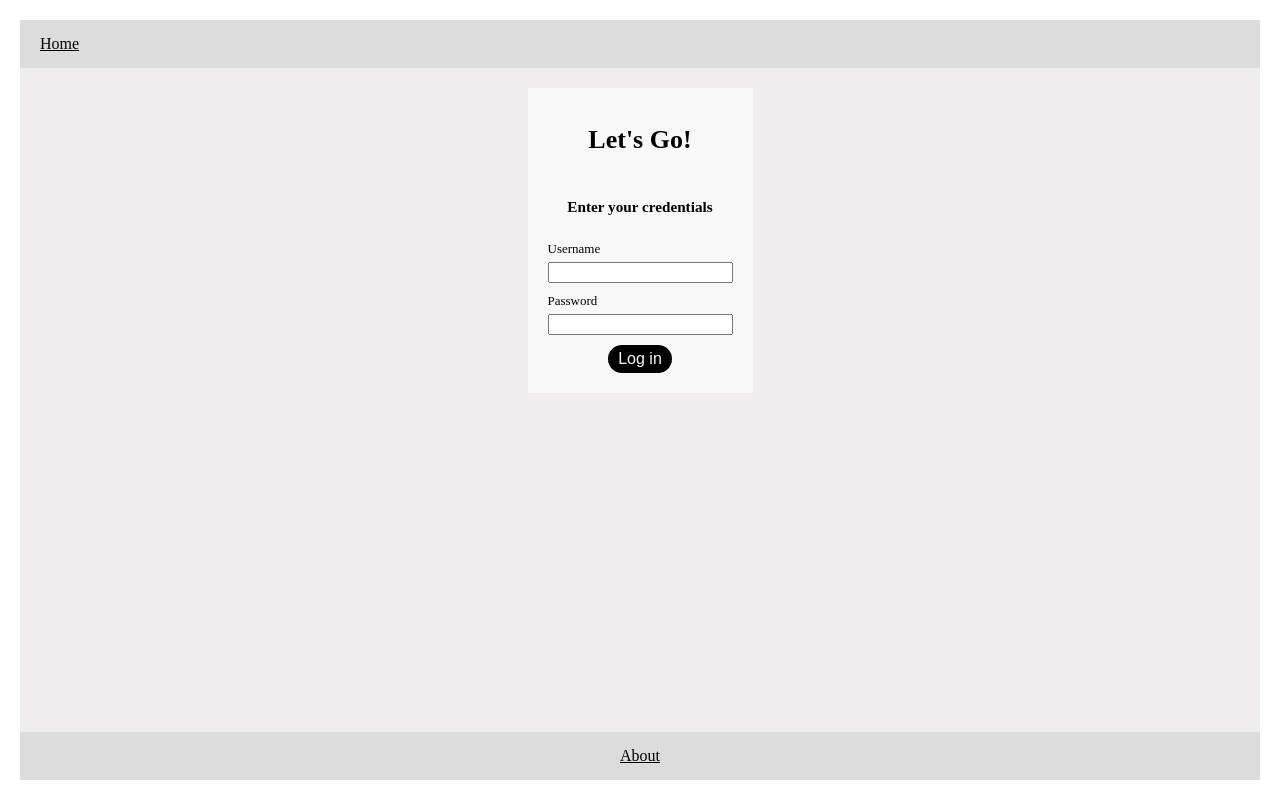
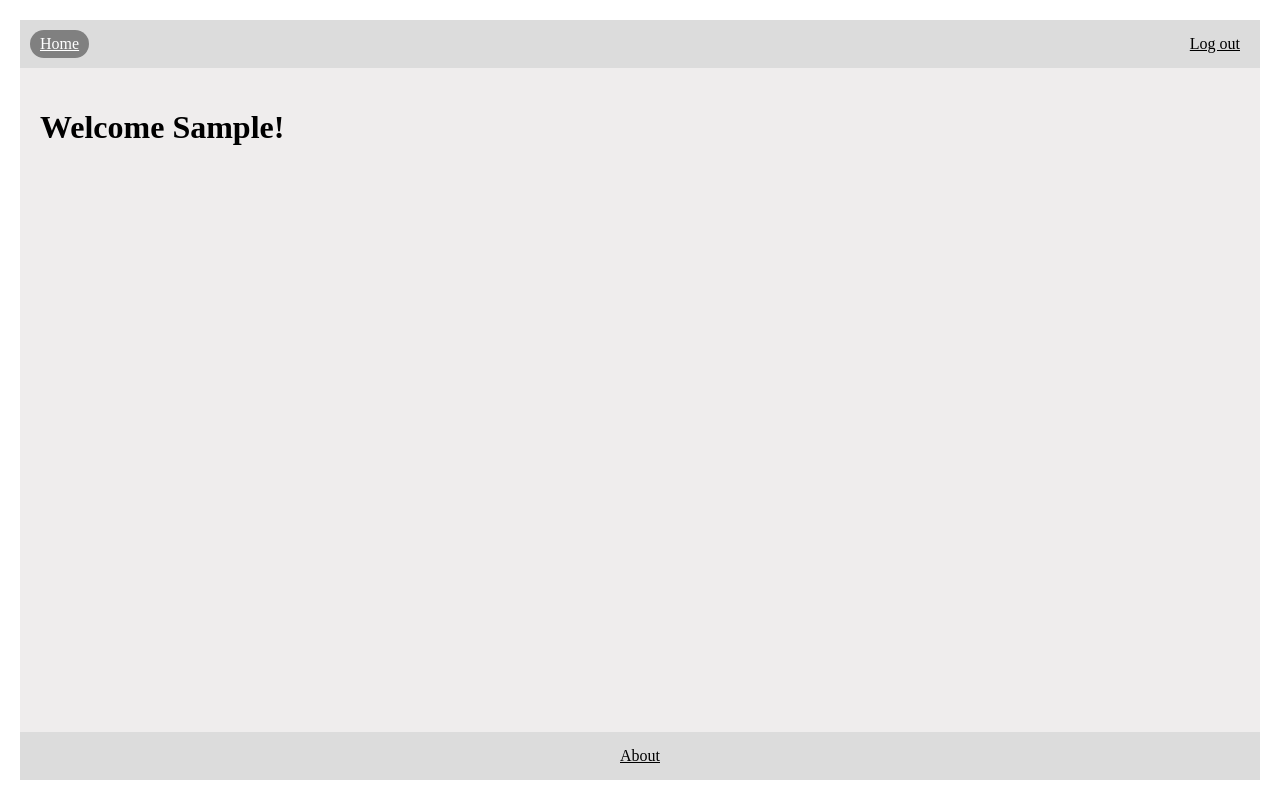
Before and after one commit to connorprp/assignment6, a Vue app: page /home in a window 1280 px wide. Before the commit this address led to /login. Built offline with nearby package versions, Linux system fonts and the light colour scheme; sample sign-in values are in the browser's storage.

Commit message:
link visibility fix

```diff
--- a/src/App.vue
+++ b/src/App.vue
@@ -1,9 +1,5 @@
 <script setup>
 import { onMounted } from 'vue';
-
-onMounted(() => {
-  localStorage.clear();
-})
 
 </script>
 
--- a/src/components/Nav.vue
+++ b/src/components/Nav.vue
@@ -17,7 +17,7 @@ function handleClick() {
 
 <template>
     <nav>
-        <RouterLink class="link" :class="{ hidden: !showHomeLink}" to="/home">Home</RouterLink>
+        <RouterLink class='link' :class="{ hidden: showHomeLink}" to="/home">Home</RouterLink>
         <!--change v-if to appear when user is logged in (username exists in localstorage)-->
         <RouterLink class='link' :class="{ hidden: !showLoginLogoutLink }" to="/login">
             <span @click="handleClick">{{ loginLogoutText }}</span>
--- a/src/views/About.vue
+++ b/src/views/About.vue
@@ -12,7 +12,7 @@ function handleLogout() {
 
 <template>
     <main>
-        <Nav @emitLogout="handleLogout" :showHomeLink="isLoggedIn !== ''" :showLoginLogoutLink="true" :loginLogoutText="isLoggedIn ? 'Log out' : 'Log in'" />
+        <Nav @emitLogout="handleLogout" :showHomeLink="isLoggedIn === ''" :showLoginLogoutLink="true" :loginLogoutText="isLoggedIn ? 'Log out' : 'Log in'" />
         <div class="about-view">
             <h1>About Our App ...</h1>
         </div>
--- a/src/views/Home.vue
+++ b/src/views/Home.vue
@@ -28,7 +28,7 @@ function handleLogout() {
 
 <template>
     <main>
-        <Nav @emitLogout="handleLogout" :showHomeLink="true" :showLoginLogoutLink="true" :loginLogoutText="'Log out'" />
+        <Nav @emitLogout="handleLogout" :showHomeLink="false" :showLoginLogoutLink="true" :loginLogoutText="'Log out'" />
         <div class="home-view">
             <h1>Welcome {{ loggedInUser.username.slice(0,1).toUpperCase() + loggedInUser.username.slice(1,loggedInUser.username.length)}}!</h1>
             <div class="ee hidden">
--- a/src/views/Login.vue
+++ b/src/views/Login.vue
@@ -37,7 +37,7 @@ function login() {
 
 <template>
     <main>
-        <Nav :showHomeLink="isLoggedIn !== ''" :showLoginLogoutLink="false"/>
+        <Nav :showHomeLink="isLoggedIn === '' || isLoggedIn === null" :showLoginLogoutLink="false"/>
         <div class="login-wrapper">
             <div class="login-card">
                 <h1>Let's Go!</h1>
```
